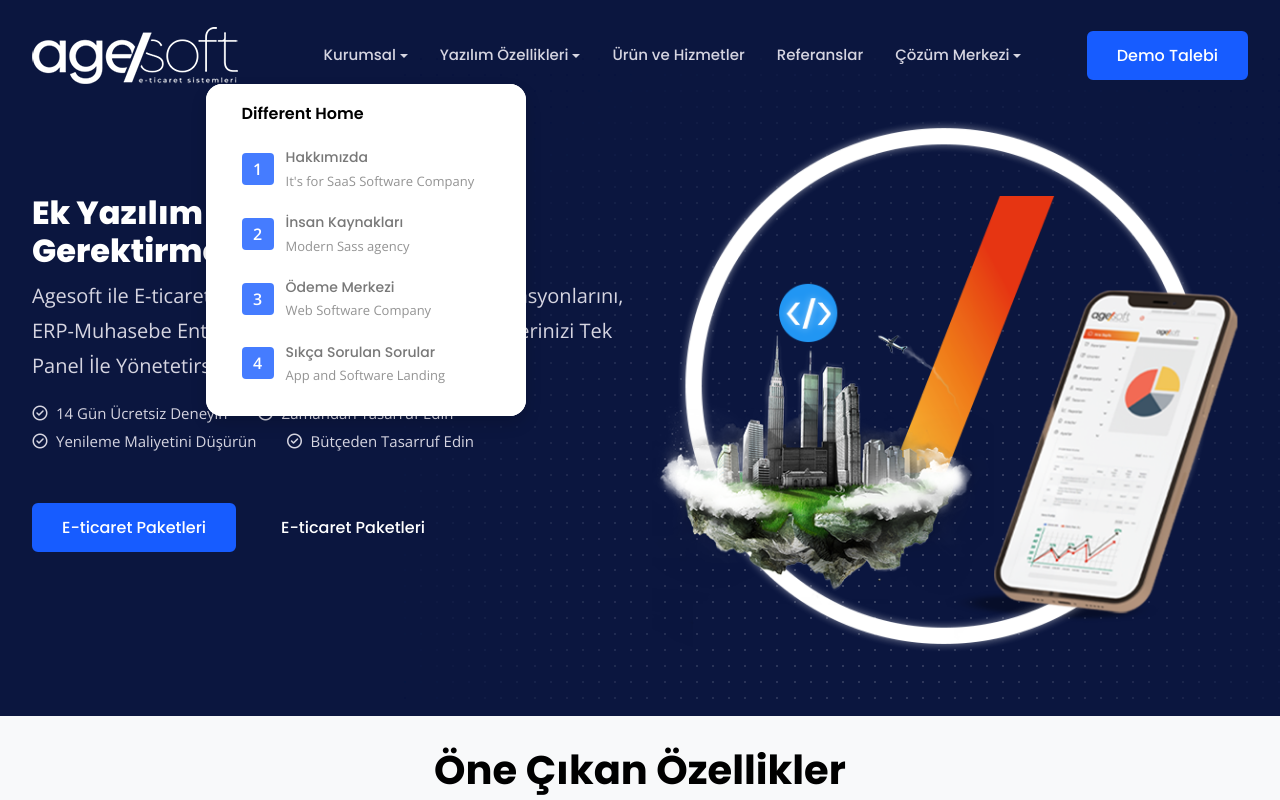
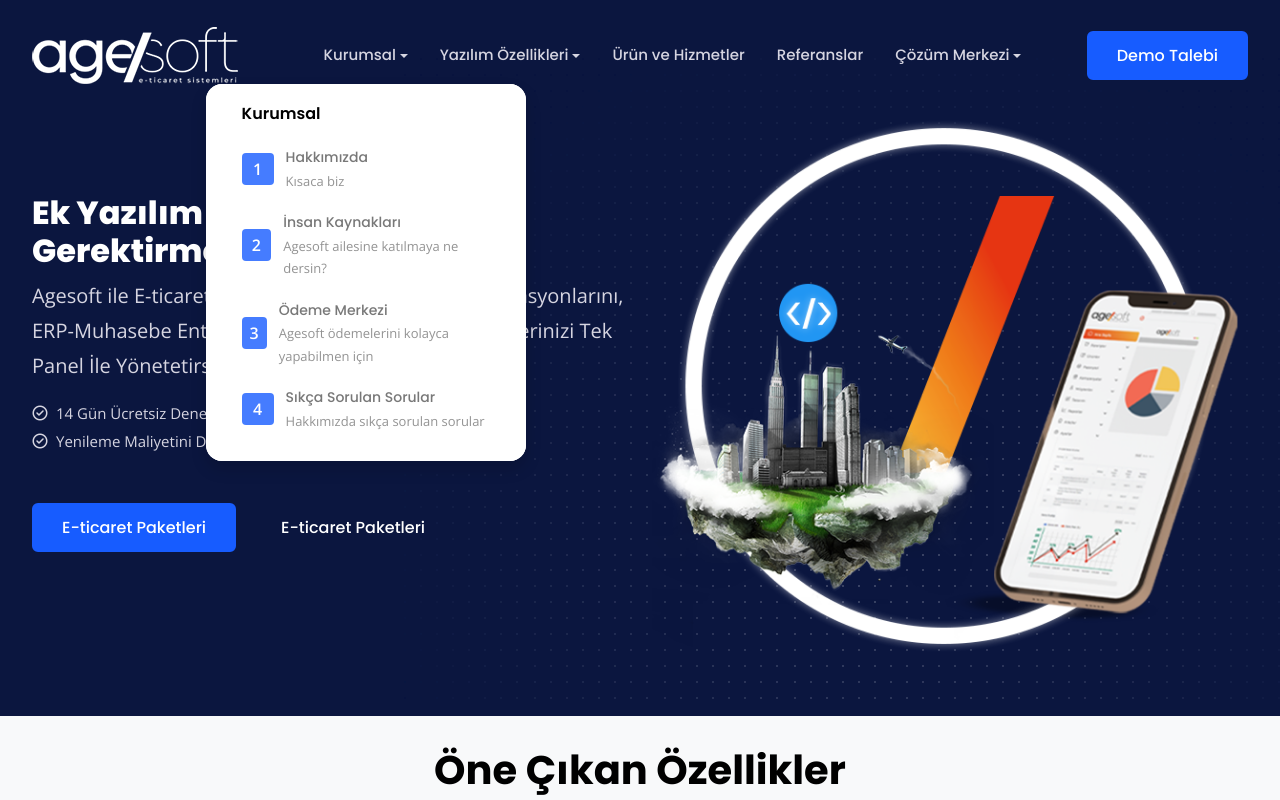
Before and after one commit to kadirec/agesoft, a Next.js app: page / in a window 1280 px wide. Both pictures are taken after a click on the button "Kurumsal". Shown: the top 800 px of the page. Built offline with nearby package versions, Linux system fonts and the light colour scheme.

Commit message:
odeme merkezi is done

```diff
--- a/src/layout/Header/Navbar.js
+++ b/src/layout/Header/Navbar.js
@@ -4,12 +4,7 @@
 import { HiMenu, HiOutlineX } from "react-icons/hi";
 
 import OffCanvasMenu from "./OffCanvasMenu";
-import {
-  navHomeOne,
-  navHomeTwo,
-  navCompanyLinks,
-  navCompanyPage,
-} from "../../utils/data";
+import { navHomeOne, navCompanyLinks, navCompanyPage } from "../../utils/data";
 import dynamic from "next/dynamic";
 
 const Navbar = ({ navDark }) => {
@@ -28,8 +23,6 @@
   const handleScroll = () => {
     setScroll(window.scrollY);
   };
-
-  const [open, setOpen] = React.useState(false);
 
   return (
     <header
@@ -91,7 +84,7 @@
                 <div className="dropdown-menu border-0 rounded-custom shadow py-0 bg-white">
                   <div className="dropdown-grid rounded-custom width-half">
                     <div className="dropdown-grid-item">
-                      <h6 className="drop-heading">Different Home</h6>
+                      <h6 className="drop-heading">Kurumsal</h6>
                       {navHomeOne.map((navH, i) => (
                         <span key={i + 1}>
                           <Link href={navH.href}>
--- a/src/utils/data.js
+++ b/src/utils/data.js
@@ -274,24 +274,24 @@
 const navHomeOne = [
   {
     title: "Hakkımızda",
-    info: "It's for SaaS Software Company",
+    info: "Kısaca biz",
     href: "/hakkimizda",
   },
   {
     title: "İnsan Kaynakları",
-    info: " Modern Sass agency",
-    href: "insan-kaynaklari",
+    info: "Agesoft ailesine katılmaya ne dersin?",
+    href: "/insan-kaynaklari",
   },
   {
     title: "Ödeme Merkezi",
-    info: "Web Software Company",
-    href: "desktop-app",
+    info: "Agesoft ödemelerini kolayca yapabilmen için",
+    href: "/odeme-merkezi",
   },
 
   {
     title: "Sıkça Sorulan Sorular",
-    info: " App and Software Landing",
-    href: "app-landing",
+    info: "Hakkımızda sıkça sorulan sorular",
+    href: "/sikca-sorulan-sorular",
   },
 ];
 
```
Also changed, not shown: src/pages/odeme-merkezi.js (added, +28 -0 lines), src/pages/sikca-sorulan-sorular.js (added, +20 -0 lines).
